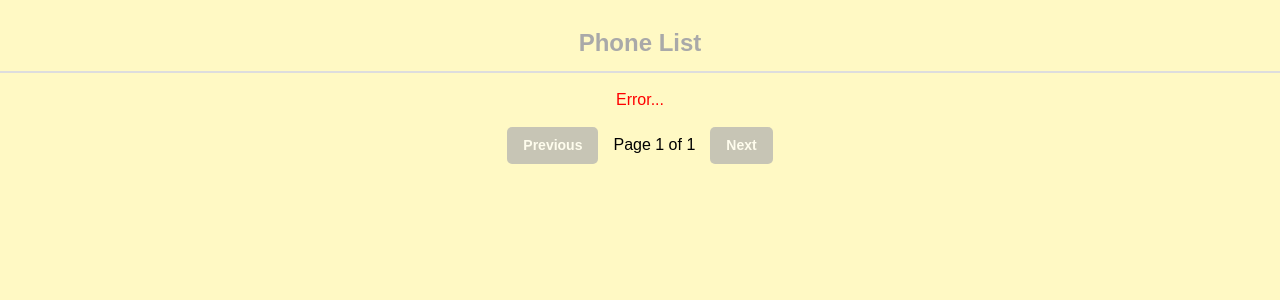
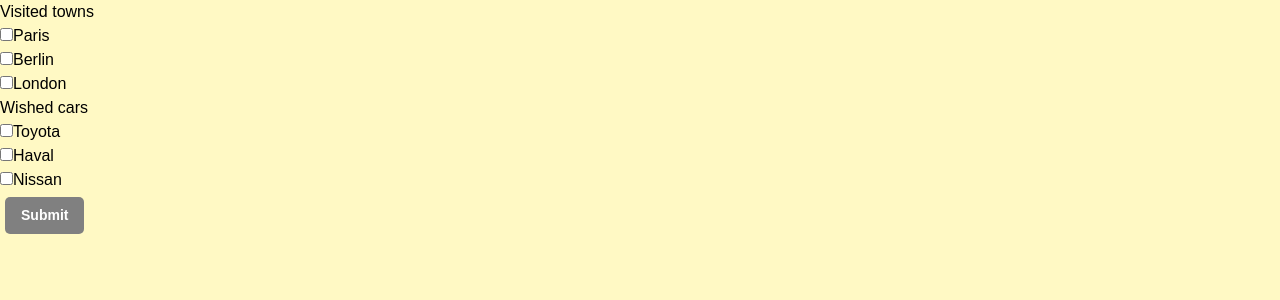
Before and after one commit to Popov85/hello-interview-fe, a React (Vite) app: page / in a window 1280 px wide. Shown: the top 300 px of the page. Built offline with nearby package versions, Linux system fonts and the light colour scheme; no server answers.

Commit message:
Day 6: checkboxes challenge

```diff
--- a/index.html
+++ b/index.html
@@ -8,6 +8,6 @@
   </head>
   <body>
     <div id="root"></div>
-    <script type="module" src="/src/app/main.tsx"></script>
+    <script type="module" src="/src/app/test.tsx"></script>
   </body>
 </html>
--- a/src/app/test.tsx
+++ b/src/app/test.tsx
@@ -1,10 +1,22 @@
 import {createRoot} from 'react-dom/client'
 import './index.css'
 import {StrictMode} from "react";
-import CounterComponent from "../components/hooks/CounterComponent.tsx";
+import List from "../components/refactoring/List.tsx";
 
 const isDev = import.meta.env.MODE === "development";
 
+const townList = [
+    { name: 'Paris' },
+    { name: 'Berlin' },
+    { name: 'London' },
+];
+
+const markList = [
+    { name: 'Toyota' },
+    { name: 'Haval' },
+    { name: 'Nissan' },
+];
+
 createRoot(document.getElementById("root")!).render(
-    isDev ? <CounterComponent/> : <StrictMode><CounterComponent/></StrictMode>
+    isDev ? <List towns={townList} cars={markList}/> : <StrictMode><List towns={townList} cars={markList}/></StrictMode>
 );
--- /dev/null
+++ b/src/components/refactoring/List.tsx
@@ -0,0 +1,100 @@
+import React, {useState, memo, useCallback} from 'react';
+
+type Item = { name: string };
+
+type ListItemProps = {
+    name: string;
+    checked: boolean;
+    onChange: (name: string, isChecked: boolean) => void;
+};
+
+const ListItem: React.FC<ListItemProps> = memo(({name, checked, onChange}) => (
+    <li>
+        <input
+            type="checkbox"
+            id={name}
+            checked={checked}
+            onChange={(e) => onChange(name, e.target.checked)}
+        />
+        <label htmlFor={name}>{name}</label>
+    </li>
+));
+
+
+type ListProps = {
+    towns: Item[];
+    cars: Item[];
+};
+
+export default function List({towns, cars}: ListProps) {
+
+    const [selectedTowns, setSelectedTowns] = useState(new Set<string>());
+
+    const [selectedCars, setSelectedCars] = useState(new Set<string>());
+
+    const handleTownsChange = useCallback((name: string, isChecked: boolean) => {
+        setSelectedTowns((prev) => {
+            const next = new Set(prev);
+            if (isChecked) {
+                next.add(name);
+            } else {
+                next.delete(name);
+            }
+            return next;
+        });
+    }, []);
+
+    const handleCarsChange = useCallback((name: string, isChecked: boolean) => {
+        setSelectedCars((prev) => {
+            const next = new Set(prev);
+            if (isChecked) {
+                next.add(name);
+            } else {
+                next.delete(name);
+            }
+            return next;
+        });
+    }, []);
+
+    const handleSubmit = () => {
+        const payload = {
+            towns: [...selectedTowns],
+            carBrands: [...selectedCars],
+        };
+        console.log('Submitting:', payload);
+        alert(
+            `Selected Towns: ${payload.towns.join(', ') || 'None'}\n` +
+            `Selected Car Brands: ${payload.carBrands.join(', ') || 'None'}`
+        );
+    };
+
+    return (
+        <>
+            <h3>Visited towns</h3>
+            <ul>
+                {towns.map((town) => (
+                    <ListItem
+                        key={town.name}
+                        name={town.name}
+                        checked={selectedTowns.has(town.name)}
+                        onChange={handleTownsChange}
+                    />
+                ))}
+            </ul>
+
+            <h3>Wished cars</h3>
+            <ul>
+                {cars.map((car) => (
+                    <ListItem
+                        key={car.name}
+                        name={car.name}
+                        checked={selectedCars.has(car.name)}
+                        onChange={handleCarsChange}
+                    />
+                ))}
+            </ul>
+
+            <button type="button" onClick={handleSubmit}>Submit</button>
+        </>
+    );
+}
--- /dev/null
+++ b/src/components/render/EffectsComponent.tsx
@@ -0,0 +1,43 @@
+import {useEffect, useLayoutEffect, useState} from "react";
+
+const EffectsComponent = () => {
+    const [started, setStarted] = useState(false);
+
+    return (
+        <>
+            {started ? (
+                <Child/>
+            ) : (
+                <button onClick={() => setStarted(true)}>Start</button>
+            )}
+        </>
+    );
+};
+
+const Child = () => {
+    const [count, setCount] = useState(0);
+
+    useLayoutEffect(() => console.log("pass 1"));
+
+    console.log("pass 2");
+
+    useEffect(() => console.log("pass 4"))
+
+    return (
+        <>
+            <p>Count: {count}</p>
+            <button
+                onClick={() => {
+                    setCount((prev) => {
+                        console.log("*");
+                        return prev + 1; // ✅ Avoid mutating prev directly
+                    });
+                }}
+            >
+                Rerender
+            </button>
+        </>
+    );
+};
+
+export default EffectsComponent;
--- /dev/null
+++ b/src/components/render/RenderComponent.tsx
@@ -0,0 +1,38 @@
+import {useEffect, useLayoutEffect, useState} from "react";
+
+export function RenderComponent() {
+
+    console.log('App');
+
+    const [state, setState] = useState(0);
+
+    useEffect(() => {
+        setState(prev => prev + 1); // Schedule re-render with state = 1
+    }, []);
+
+    useEffect(() => {
+        console.log('useEffect 1');
+
+        return () => {
+            console.log('useEffect 1 cleanup');
+        };
+    }, [state]);
+
+    useEffect(() => {
+        console.log('useEffect 2');
+
+        return () => {
+            console.log('useEffect 2 cleanup');
+        };
+    }, [state]);
+
+    useLayoutEffect(() => {
+        console.log('useLayoutEffect');
+
+        return () => {
+            console.log('useLayoutEffect cleanup');
+        };
+    }, [state]);
+
+    return null;
+}
```
